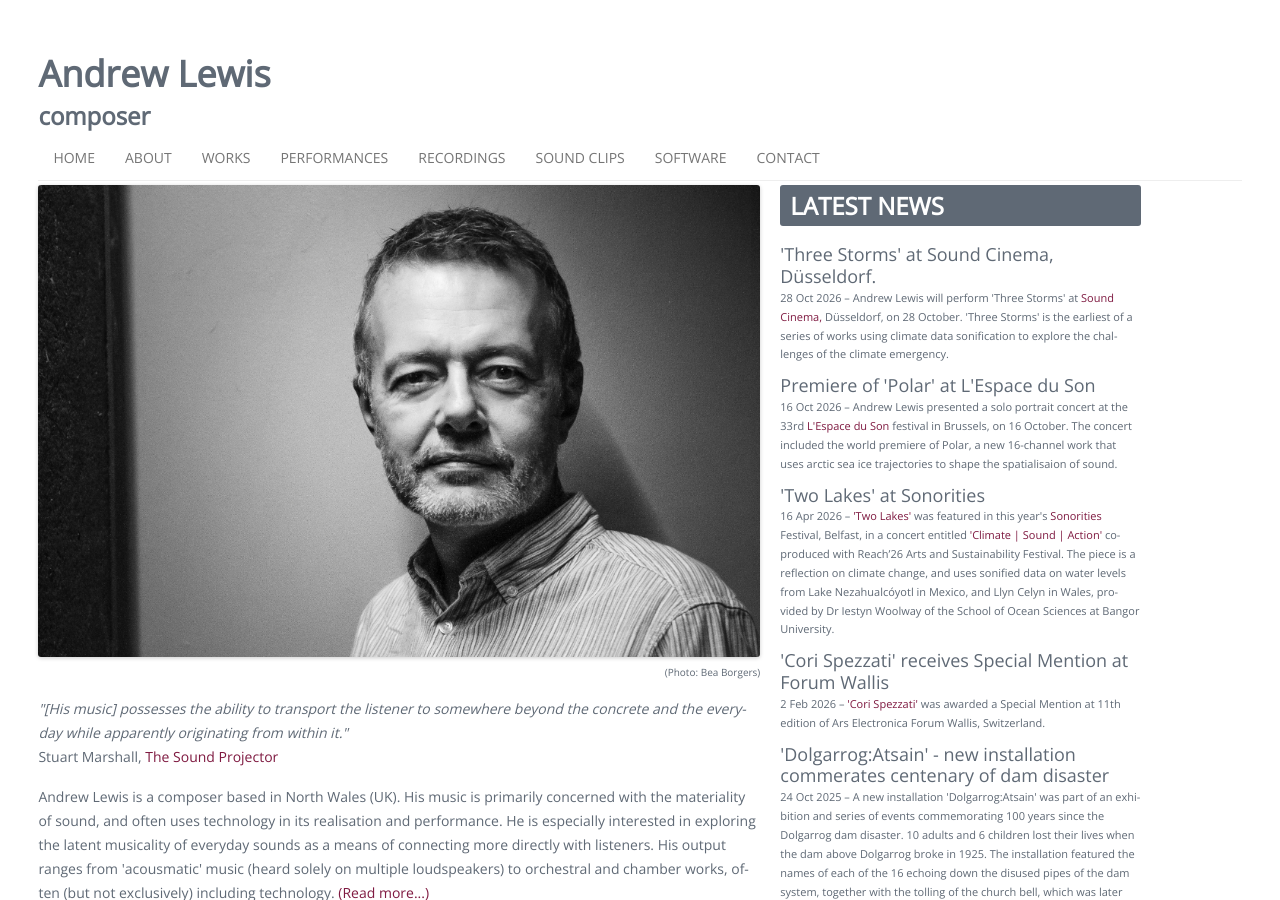
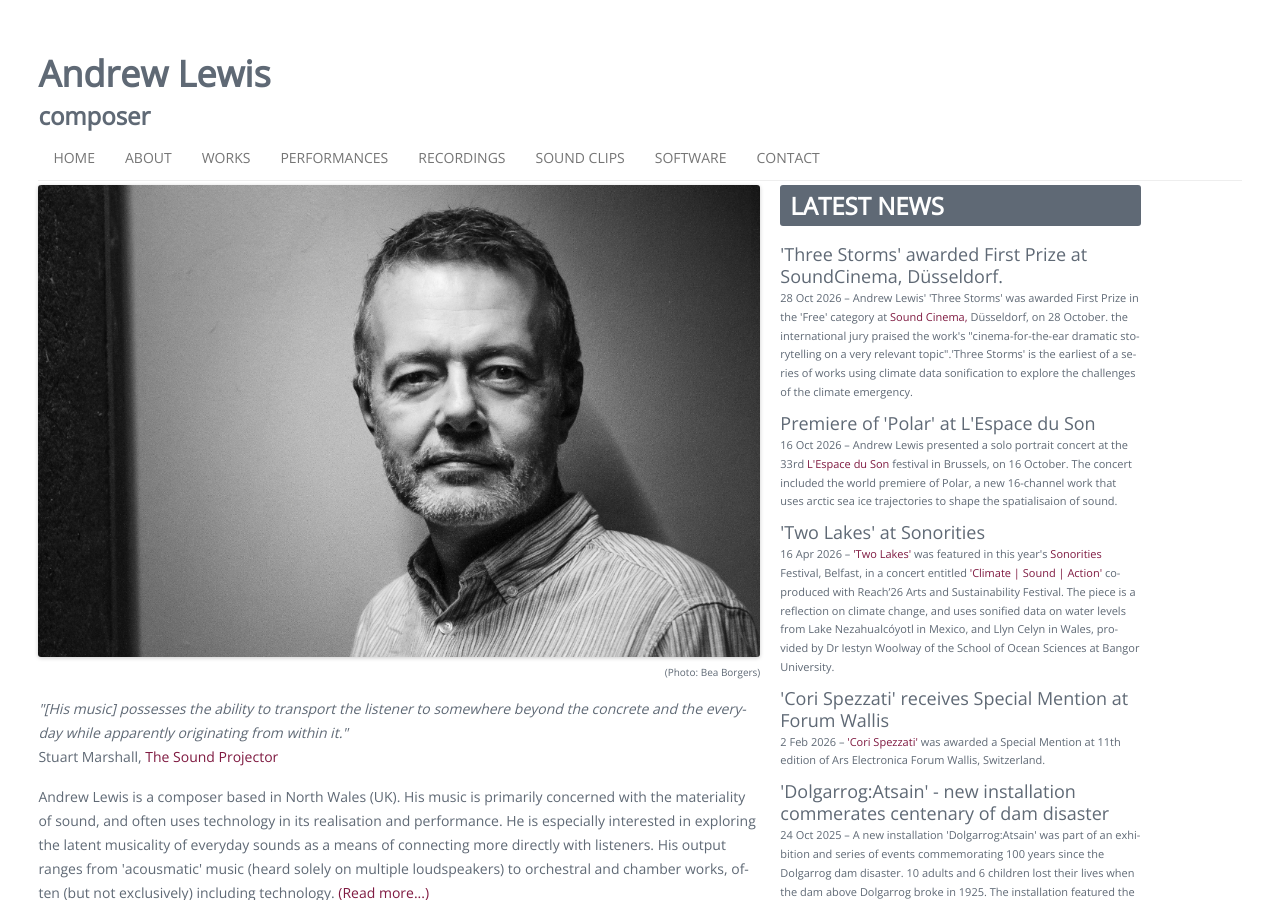
Before and after one commit to acousmatician/acousmatician.github.io, a Jekyll site: the page built from index.html, in a window 1280 px wide and 900 px high. Built offline with Jekyll 4.4.1, drawn with Linux system fonts in a browser that asks for light colours; nearby versions of some CDN libraries; library files that are not in the unit come from our copies; a script that is not in the unit is left out.

Commit message:
Update news26.html

```diff
--- a/_includes/news26.html
+++ b/_includes/news26.html
@@ -4,8 +4,8 @@
   </head>
   <body>
     <h3>LATEST NEWS </h3><br>
-    <news-head>'Three Storms' at Sound Cinema, Düsseldorf.</news-head>
-        <p class="news">28 Oct 2026 &ndash; Andrew Lewis will perform 'Three Storms' at <a href="https://soundcinema.eu">Sound Cinema,</a> Düsseldorf, on 28 October. 'Three Storms' is the earliest of a series of works using climate data sonification to explore the challenges of the climate emergency.
+    <news-head>'Three Storms' awarded First Prize at SoundCinema, Düsseldorf.</news-head>
+        <p class="news">28 Oct 2026 &ndash; Andrew Lewis' 'Three Storms' was awarded First Prize in the 'Free' category at <a href="https://soundcinema.eu">Sound Cinema,</a> Düsseldorf, on 28 October. the international jury praised the work's "cinema-for-the-ear dramatic storytelling on a very relevant topic".'Three Storms' is the earliest of a series of works using climate data sonification to explore the challenges of the climate emergency.
         </p>
         <news-head>Premiere of 'Polar' at L'Espace du Son</news-head>
         <p class="news">16 Oct 2026 &ndash; Andrew Lewis presented a solo portrait concert at the 33rd <a href="https://www.lespaceduson.be">L'Espace du Son</a> festival in Brussels, on 16 October. The concert included the world premiere of Polar, a new 16-channel work that uses arctic sea ice trajectories to shape the spatialisaion of sound.
```
